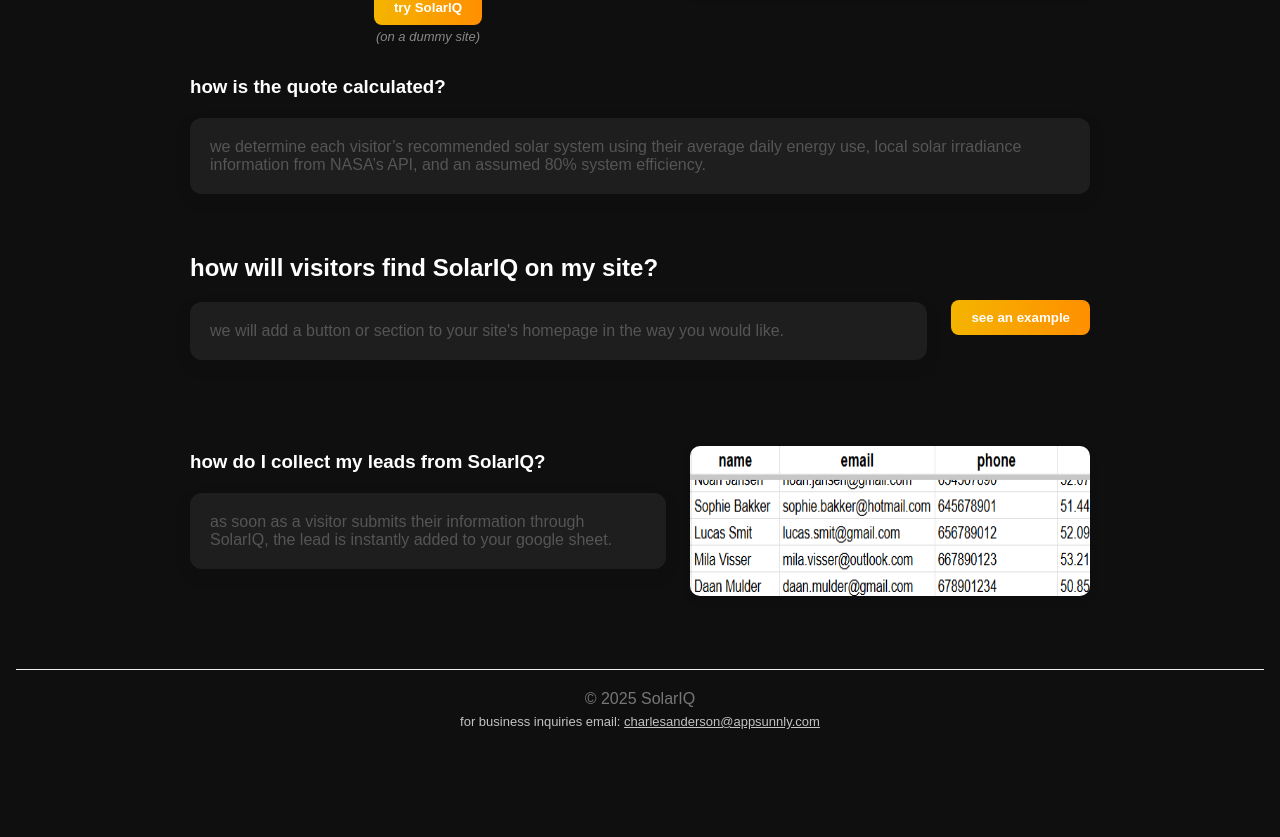
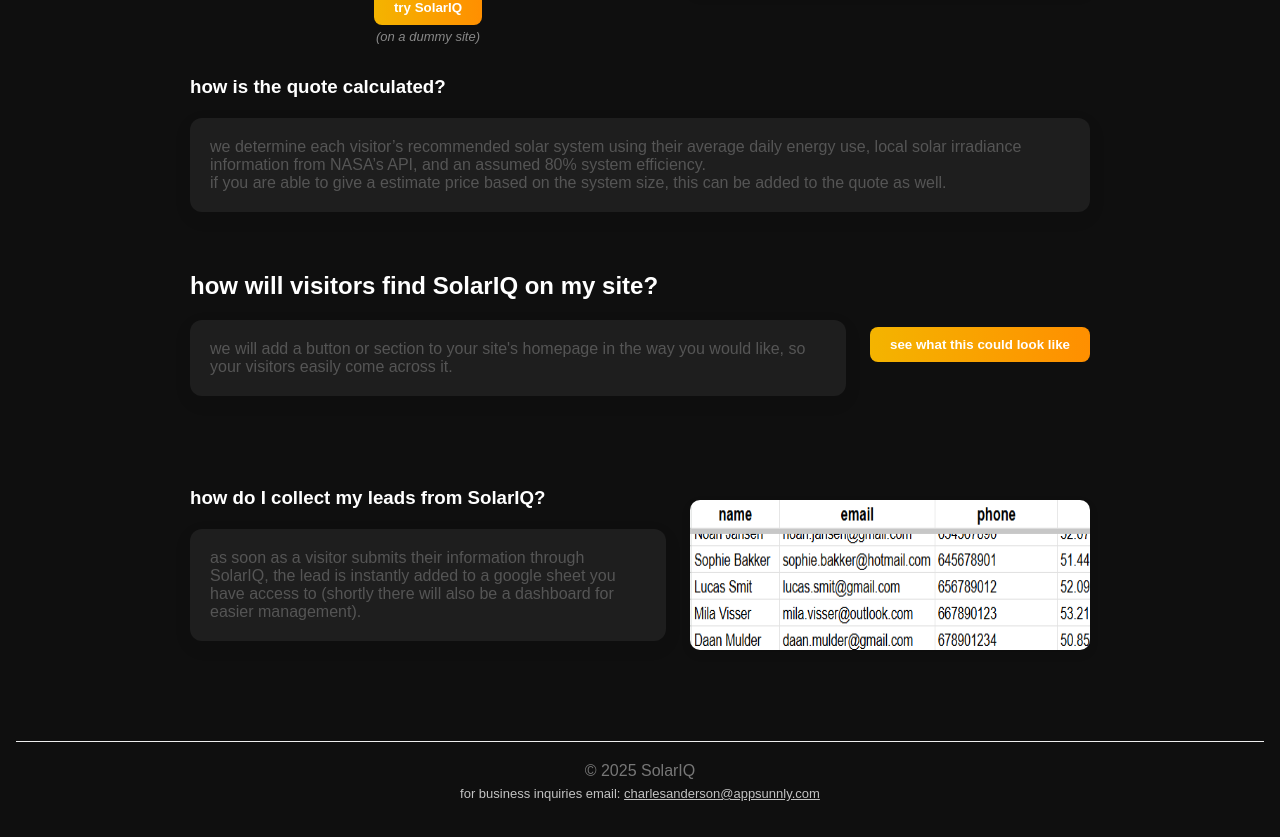
Before and after one commit to cheoomes/sqServer, a Next.js app: page / in a window 1280 px wide. Shown: the part 775-1612 px from the top of the page. Before the commit the page ends 1540 px from the top, so only its background shows below. Built offline with nearby package versions, Linux system fonts and the light colour scheme.

Commit message:
website, added some text

```diff
--- a/src/pages/index.tsx
+++ b/src/pages/index.tsx
@@ -103,6 +103,9 @@
                         using their average daily energy use, local solar
                         irradiance information from NASA’s API, and an assumed
                         80% system efficiency.
+                        <br />
+                        if you are able to give a estimate price based on the
+                        system size, this can be added to the quote as well.
                     </p>
                 </div>
 
@@ -118,12 +121,13 @@
                             <h2>how will visitors find SolarIQ on my site?</h2>
                             <p className="paragraph">
                                 we will add a button or section to your
-                                site&#39;s homepage in the way you would like.
+                                site&#39;s homepage in the way you would like,
+                                so your visitors easily come across it.
                             </p>
                         </div>
                         <Link href="/example/index.html">
                             <button className="btn btn--primary">
-                                see an example
+                                see what this could look like
                             </button>
                         </Link>
                     </div>
@@ -141,7 +145,8 @@
                             <p className="paragraph">
                                 as soon as a visitor submits their information
                                 through SolarIQ, the lead is instantly added to
-                                your google sheet.
+                                a google sheet you have access to (shortly there
+                                will also be a dashboard for easier management).
                             </p>
                         </div>
                         <Image
```
